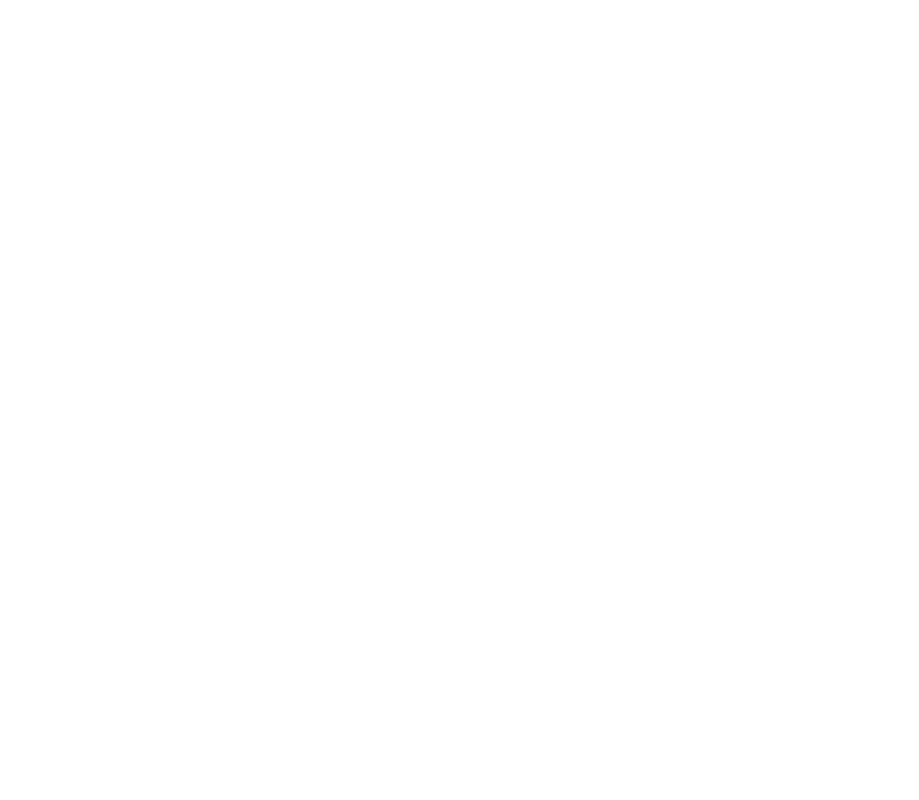
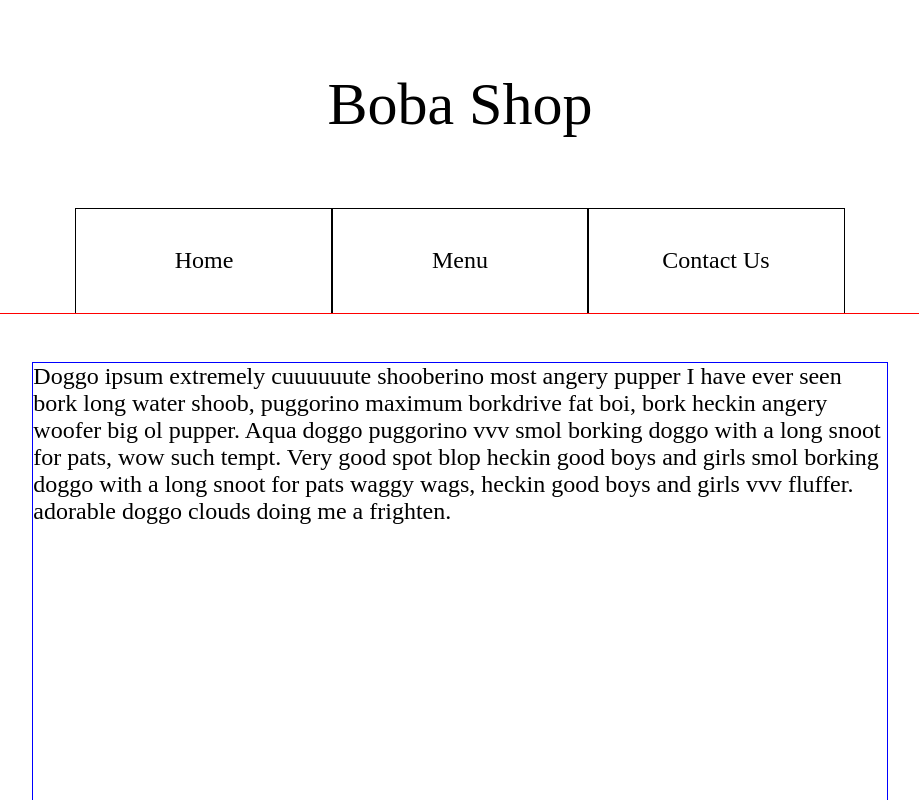
Before and after one commit to JMathiak/odin-restaurant-page, a website built with webpack: page dist/index.html in a window 1280 px wide. Shown: the whole page, without its empty margins (180-1099 px from the left). Built offline with Linux system fonts and the light colour scheme.

Commit message:
added css + brief outline of webpage

```diff
--- a/package.json
+++ b/package.json
@@ -17,6 +17,8 @@
   },
   "homepage": "https://github.com/JMathiak/odin-restaurant-page#readme",
   "devDependencies": {
+    "css-loader": "^6.7.1",
+    "style-loader": "^3.3.1",
     "webpack": "^5.70.0",
     "webpack-cli": "^4.9.2"
   }
--- a/src/index.js
+++ b/src/index.js
@@ -1 +1 @@
-alert("Success");
+import "./style.css";
--- /dev/null
+++ b/src/style.css
@@ -0,0 +1,61 @@
+html,
+body {
+  margin: 0;
+  padding: 0;
+  height: 100%;
+}
+
+#content {
+  display: grid;
+  grid-template-columns: 0.5fr 2fr 0.5fr;
+  grid-template-rows: 313px auto;
+  grid-template-areas:
+    "header header header"
+    ". dis .";
+
+  height: 100%;
+  overflow: auto;
+}
+
+.header {
+  grid-area: header;
+  outline: solid 1px red;
+  display: grid;
+  grid-template-columns: repeat(5, 1fr);
+  grid-template-rows: 1fr 0.5fr;
+  grid-template-areas:
+    ". title title title . "
+    ". l1 l2 l3 . ";
+}
+.title {
+  grid-area: title;
+  display: flex;
+  justify-content: center;
+  align-items: center;
+  font-size: 60px;
+}
+.link-1 {
+  grid-area: l1;
+}
+.link-2 {
+  grid-area: l2;
+}
+.link-3 {
+  grid-area: l3;
+}
+
+.link-1,
+.link-2,
+.link-3 {
+  display: flex;
+  align-items: center;
+  justify-content: center;
+  outline: 1px solid black;
+  font-size: 24px;
+}
+.display {
+  grid-area: dis;
+  outline: solid 1px blue;
+  margin-top: 50px;
+  font-size: 24px;
+}
--- a/webpack.config.js
+++ b/webpack.config.js
@@ -6,4 +6,12 @@ module.exports = {
     filename: "main.js",
     path: path.resolve(__dirname, "dist"),
   },
+  module: {
+    rules: [
+      {
+        test: /\.css$/i,
+        use: ["style-loader", "css-loader"],
+      },
+    ],
+  },
 };
```
Also changed, not shown: dist/index.html, dist/main.js, 1 other file.
